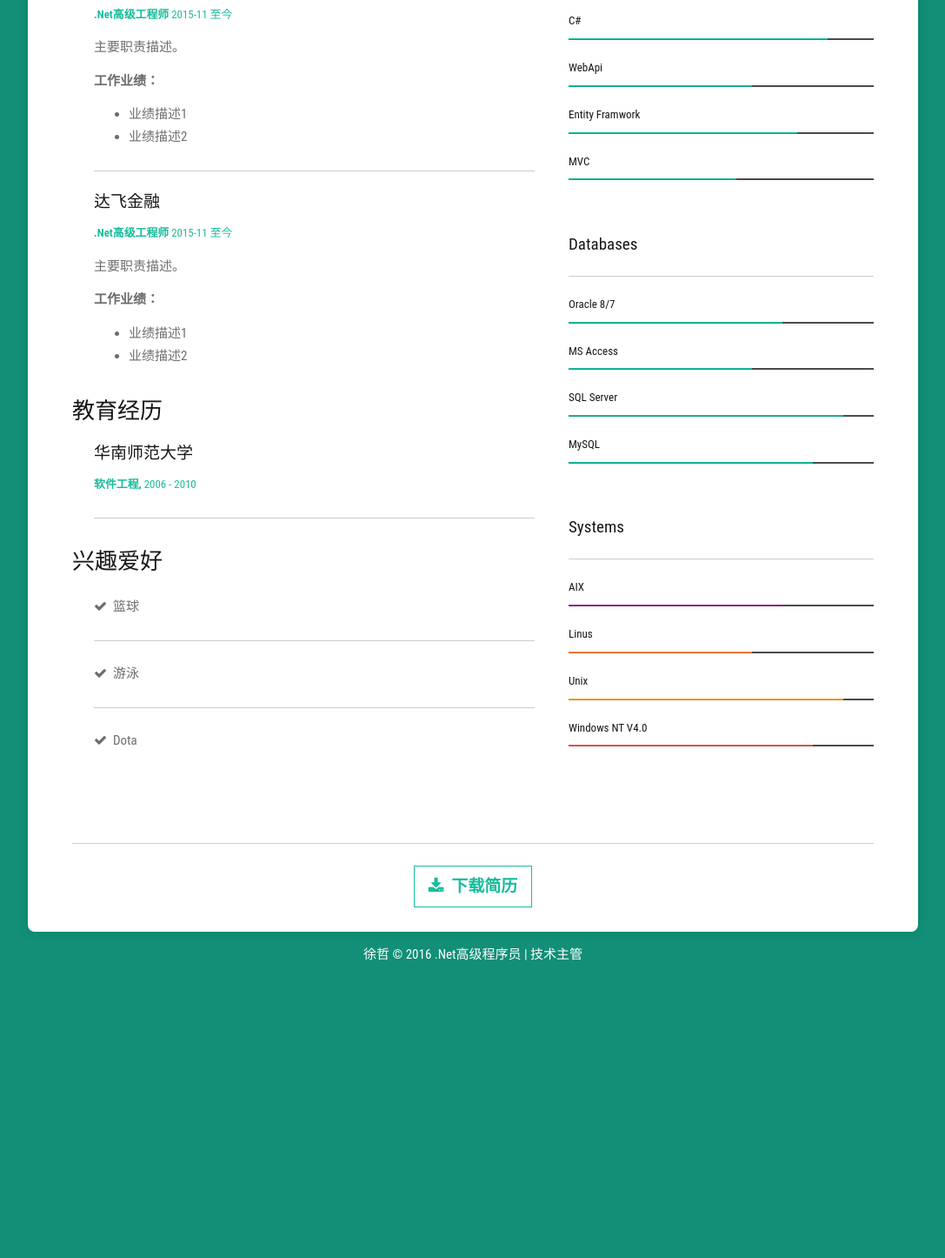
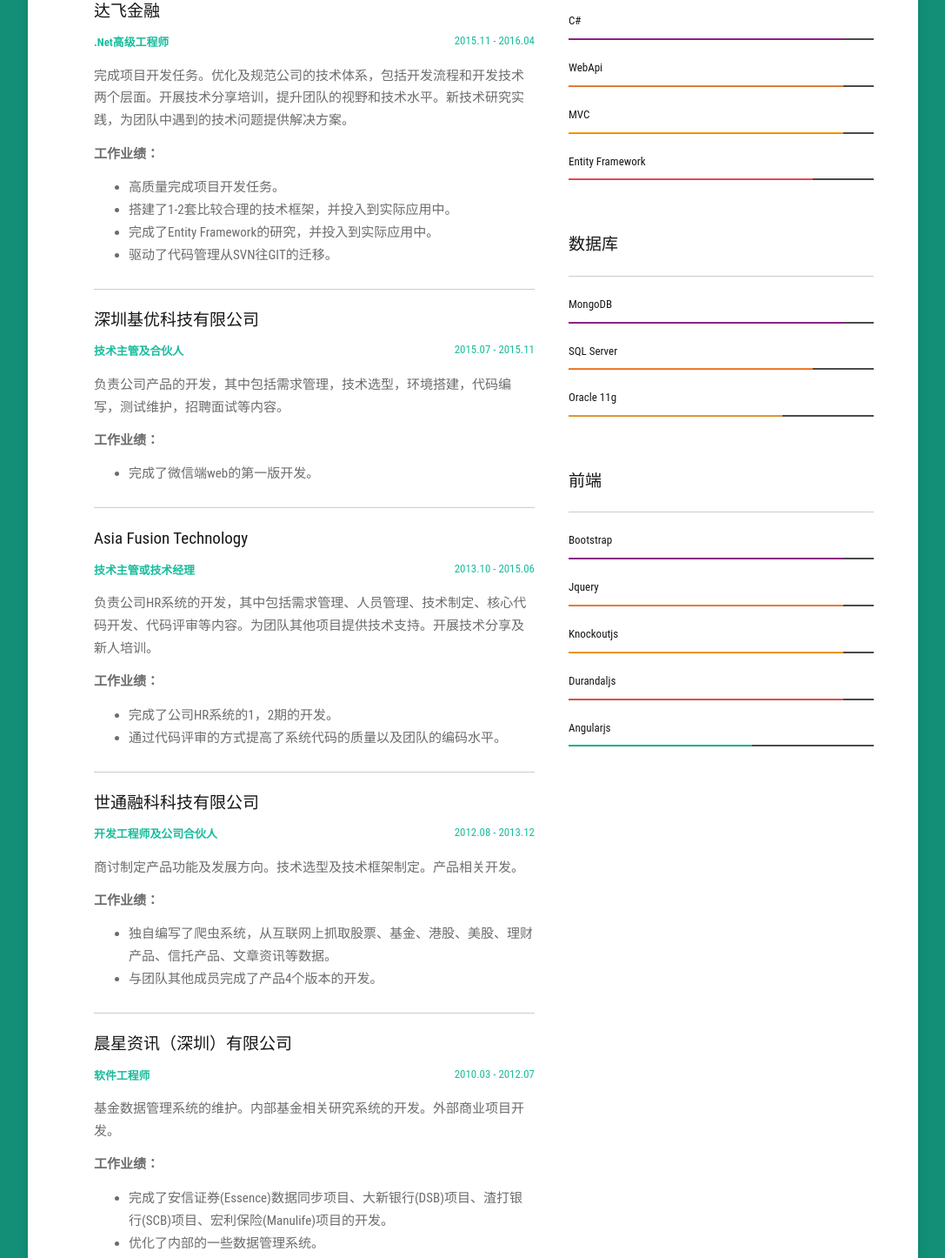
Before and after one commit to ErikXu/erikxu.github.io, a plain HTML site: page index.html in a window 1280 px wide. Shown: the part 699-2145 px from the top of the page at 87% size, without its empty margins (96-1183 px from the left). Before the commit the page ends 1824 px from the top, so only its background shows below. Drawn offline with Linux system fonts and the light colour scheme.

Commit message:
Add content.

```diff
--- a/index.html
+++ b/index.html
@@ -31,9 +31,9 @@
   <div class="container">
     <div class="centered-pills">
       <ul class="nav nav-pills">
-        <li><a href="#"><i class="fa fa-github" title="Facebook Timothy"></i></a></li>
-        <li><a href="#"><i class="fa fa-bitbucket" title="Linkedin Timothy"></i></a></li>
-        <li><a href="#"><i class="fa fa-twitter" title="Twitter Timothy"></i></a></li>
+      	<li><a href="http://www.cnblogs.com/Erik_Xu/"><i class="fa fa-home" title="Erik_Xu"></i></a></li>
+        <li><a href="https://github.com/ErikXu"><i class="fa fa-github" title="Erik Xu"></i></a></li>
+        <li><a href="https://bitbucket.org/exu1/"><i class="fa fa-bitbucket" title="exu1"></i></a></li>
       </ul>
     </div>
     <div class="cv-wrapper">
@@ -41,7 +41,7 @@
       <header class="text-center cv-header">
         <h1 class="text-uppercase">徐哲</h1>
         <p class="lead">
-          .Net高级程序员 | 技术主管
+          .NET高级工程师 | 技术顾问
         </p>
       </header>
       <hr />
@@ -57,7 +57,9 @@
                 </div>
                 <div class="col-xs-12 col-sm-8 col-sm-pull-4">
                   <p>
-                    <span class="text-primary">重点描述内容</span>, 其他描述内容。
+                    <span class="text-primary">资深.NET工程师，二次创业者。</span>擅长开发基于.NET平台的互联网应用，对互联网开发模式有深刻的理解。
+                    热衷于敏捷开发，测试驱动开发，对团队管理有一定的理解。喜欢研究.NET源码及其他开源项目，有1-2套成熟的框架体系，乐于分享开源。
+                    熟悉MSSQL、Oracle与MongoDB等数据库技术。对前端框架有一定的认识。分布式代码管理（Git）热衷爱好者。
                   </p>
                 </div>
               </div>
@@ -68,40 +70,106 @@
             <article class="wow" data-wow-delay=".1s">
               <h4>达飞金融</h4>
               <p>
-                <small class="text-primary"><strong>.Net高级工程师</strong> 2015-11 至今</small>
+                <small class="text-primary"><strong>.Net高级工程师</strong> <span class="pull-right">2015.11 - 2016.04</span></small>
               </p>
               <p>
-                主要职责描述。
+                完成项目开发任务。优化及规范公司的技术体系，包括开发流程和开发技术两个层面。开展技术分享培训，提升团队的视野和技术水平。新技术研究实践，为团队中遇到的技术问题提供解决方案。
               </p>
               <p>
                 <strong>工作业绩：</strong>
                 <ul>
                   <li>
-                    业绩描述1
+                    高质量完成项目开发任务。
                   </li>
                   <li>
-                     业绩描述2
+                     搭建了1-2套比较合理的技术框架，并投入到实际应用中。
+                  </li>
+                  <li>
+                     完成了Entity Framework的研究，并投入到实际应用中。
+                  </li>
+                   <li>
+                     驱动了代码管理从SVN往GIT的迁移。
                   </li>
                 </ul>
               </p>
             <hr />
             </article>
             <article class="wow" data-wow-delay=".3s">
-			<h4>达飞金融</h4>
+			<h4>深圳基优科技有限公司</h4>
               <p>
-                <small class="text-primary"><strong>.Net高级工程师</strong> 2015-11 至今</small>
+                <small class="text-primary"><strong>技术主管及合伙人</strong> <span class="pull-right">2015.07 - 2015.11</span></small>
               </p>
               <p>
-                主要职责描述。
+                负责公司产品的开发，其中包括需求管理，技术选型，环境搭建，代码编写，测试维护，招聘面试等内容。
               </p>
               <p>
                 <strong>工作业绩：</strong>
                 <ul>
                   <li>
-                    业绩描述1
+                    完成了微信端web的第一版开发。
+                  </li>
+                </ul>
+              </p>
+               <hr />
+            </article>
+            <article class="wow" data-wow-delay=".3s">
+			<h4>Asia Fusion Technology</h4>
+              <p>
+                <small class="text-primary"><strong>技术主管或技术经理</strong> <span class="pull-right">2013.10 - 2015.06</span></small>
+              </p>
+              <p>
+                负责公司HR系统的开发，其中包括需求管理、人员管理、技术制定、核心代码开发、代码评审等内容。为团队其他项目提供技术支持。开展技术分享及新人培训。
+              </p>
+              <p>
+                <strong>工作业绩：</strong>
+                <ul>
+                  <li>
+                    完成了公司HR系统的1，2期的开发。
                   </li>
                   <li>
-                     业绩描述2
+                    通过代码评审的方式提高了系统代码的质量以及团队的编码水平。
+                  </li>
+                </ul>
+              </p>
+               <hr />
+            </article>
+            <article class="wow" data-wow-delay=".3s">
+			<h4>世通融科科技有限公司</h4>
+              <p>
+                <small class="text-primary"><strong>开发工程师及公司合伙人</strong> <span class="pull-right">2012.08 - 2013.12</span></small>
+              </p>
+              <p>
+                商讨制定产品功能及发展方向。技术选型及技术框架制定。产品相关开发。
+              </p>
+              <p>
+                <strong>工作业绩：</strong>
+                <ul>
+                  <li>
+                    独自编写了爬虫系统，从互联网上抓取股票、基金、港股、美股、理财产品、信托产品、文章资讯等数据。
+                  </li>
+                  <li>
+                    与团队其他成员完成了产品4个版本的开发。
+                  </li>
+                </ul>
+              </p>
+               <hr />
+            </article>
+            <article class="wow" data-wow-delay=".3s">
+			<h4>晨星资讯（深圳）有限公司</h4>
+              <p>
+                <small class="text-primary"><strong>软件工程师</strong> <span class="pull-right">2010.03 - 2012.07</span></small>
+              </p>
+              <p>
+                基金数据管理系统的维护。内部基金相关研究系统的开发。外部商业项目开发。
+              </p>
+              <p>
+                <strong>工作业绩：</strong>
+                <ul>
+                  <li>
+                    完成了安信证券(Essence)数据同步项目、大新银行(DSB)项目、渣打银行(SCB)项目、宏利保险(Manulife)项目的开发。
+                  </li>
+                  <li>
+                    优化了内部的一些数据管理系统。
                   </li>
                 </ul>
               </p>
@@ -117,7 +185,7 @@
               <hr />
             </article>
           </section>
-            <section class="cv-section">
+          <section class="cv-section">
             <h3 class="text-uppercase">兴趣爱好</h3>
             <article class="wow" data-wow-delay=".5s">
               <p><i class="fa fa-check"></i>&nbsp; 篮球</p>
@@ -165,61 +233,61 @@
                   <hr />
                   <h6>C#</h6>
                   <div class="progress">
-                    <div class="progress-bar" style="width: 85%"></div>
+                    <div class="progress-bar progress-bar-success" style="width: 90%"></div>
                   </div>
                   <h6>WebApi</h6>
                   <div class="progress">
-                    <div class="progress-bar" style="width: 60%"></div>
-                  </div>
-                  <h6>Entity Framwork</h6>
-                  <div class="progress">
-                    <div class="progress-bar" style="width: 75%"></div>
+                    <div class="progress-bar progress-bar-info" style="width: 90%"></div>
                   </div>
                   <h6>MVC</h6>
                   <div class="progress">
-                    <div class="progress-bar" style="width: 55%"></div>
+                    <div class="progress-bar progress-bar-warning" style="width: 90%"></div>
+                  </div>
+                  <h6>Entity Framework</h6>
+                  <div class="progress">
+                    <div class="progress-bar progress-bar-danger" style="width: 80%"></div>
                   </div>
                   <br />
                 </div>
                 <div class="col-sm-6 col-md-12 wow" data-wow-delay=".8s">
-                  <h4>Databases</h4>
+                  <h4>数据库</h4>
                   <hr />
-                  <h6>Oracle 8/7</h6>
+                  <h6>MongoDB</h6>
                   <div class="progress">
-                    <div class="progress-bar" style="width: 70%"></div>
-                  </div>
-                  <h6>MS Access</h6>
-                  <div class="progress">
-                    <div class="progress-bar" style="width: 60%"></div>
+                    <div class="progress-bar progress-bar-success" style="width: 90%"></div>
                   </div>
                   <h6>SQL Server</h6>
                   <div class="progress">
-                    <div class="progress-bar" style="width: 90%"></div>
+                    <div class="progress-bar progress-bar-info" style="width: 80%"></div>
                   </div>
-                  <h6>MySQL</h6>
+                  <h6>Oracle 11g</h6>
                   <div class="progress">
-                    <div class="progress-bar" style="width: 80%"></div>
+                    <div class="progress-bar progress-bar-warning" style="width: 70%"></div>
                   </div>
                   <br />
                 </div>
                 <div class="col-sm-12 wow" data-wow-delay=".3s">
-                  <h4>Systems</h4>
+                  <h4>前端</h4>
                   <hr />
-                  <h6>AIX</h6>
+                  <h6>Bootstrap</h6>
                   <div class="progress">
-                    <div class="progress-bar progress-bar-success" style="width: 70%"></div>
+                    <div class="progress-bar progress-bar-success" style="width: 90%"></div>
                   </div>
-                  <h6>Linus</h6>
+                  <h6>Jquery</h6>
                   <div class="progress">
-                    <div class="progress-bar progress-bar-info" style="width: 60%"></div>
+                    <div class="progress-bar progress-bar-info" style="width: 90%"></div>
                   </div>
-                  <h6>Unix</h6>
+                  <h6>Knockoutjs</h6>
                   <div class="progress">
                     <div class="progress-bar progress-bar-warning" style="width: 90%"></div>
                   </div>
-                  <h6>Windows NT V4.0</h6>
+                  <h6>Durandaljs</h6>
                   <div class="progress">
-                    <div class="progress-bar progress-bar-danger" style="width: 80%"></div>
+                    <div class="progress-bar progress-bar-danger" style="width: 90%"></div>
+                  </div>
+                   <h6>Angularjs</h6>
+                  <div class="progress">
+                    <div class="progress-bar" style="width: 60%"></div>
                   </div>
                   <br />
                 </div>
@@ -238,7 +306,7 @@
   </div>
   <footer class="text-center cv-footer">
     <p>
-      徐哲 &copy; 2016 .Net高级程序员 | 技术主管
+      徐哲 &copy; 2016 .NET高级工程师 | 技术顾问
     </p>
   </footer>
 
```
